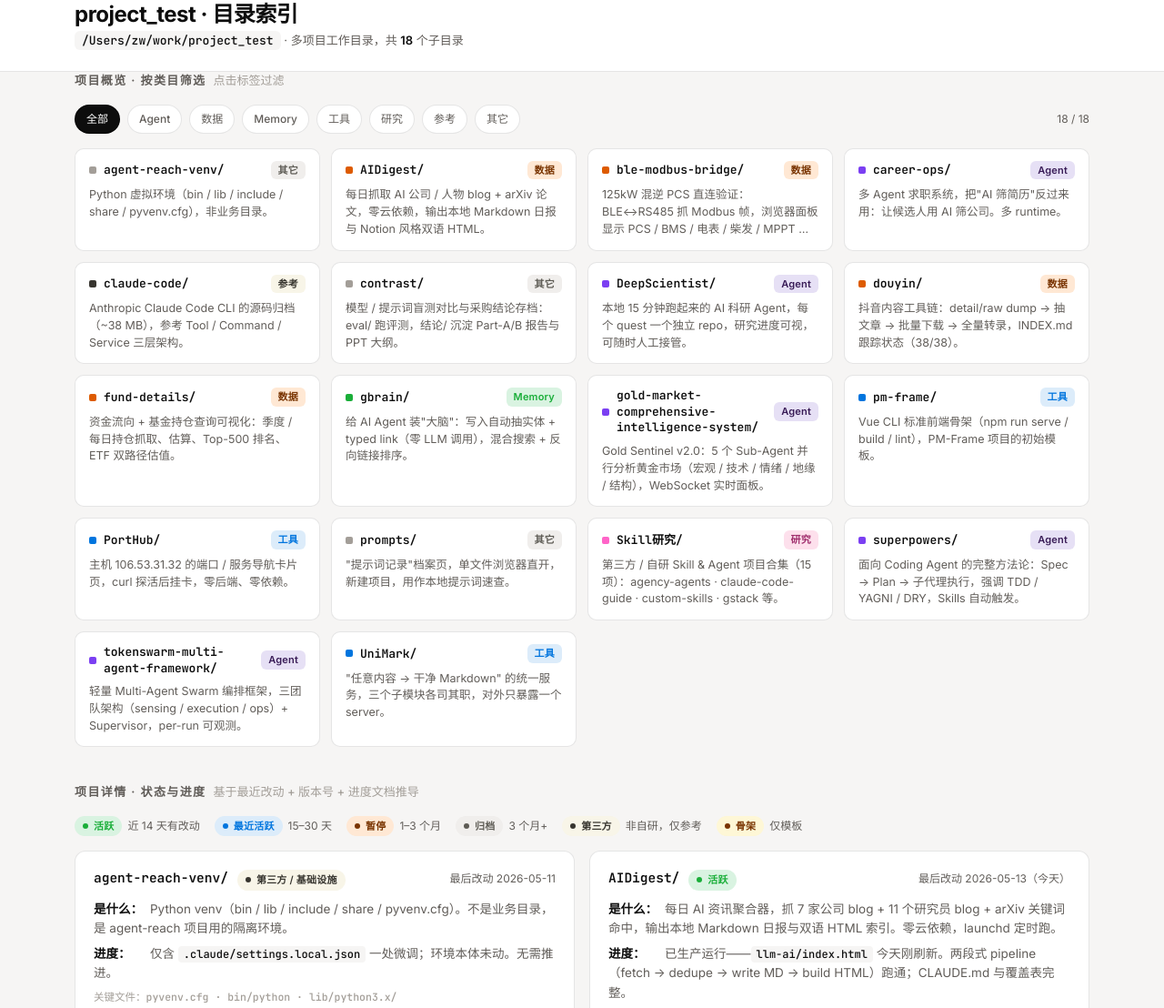
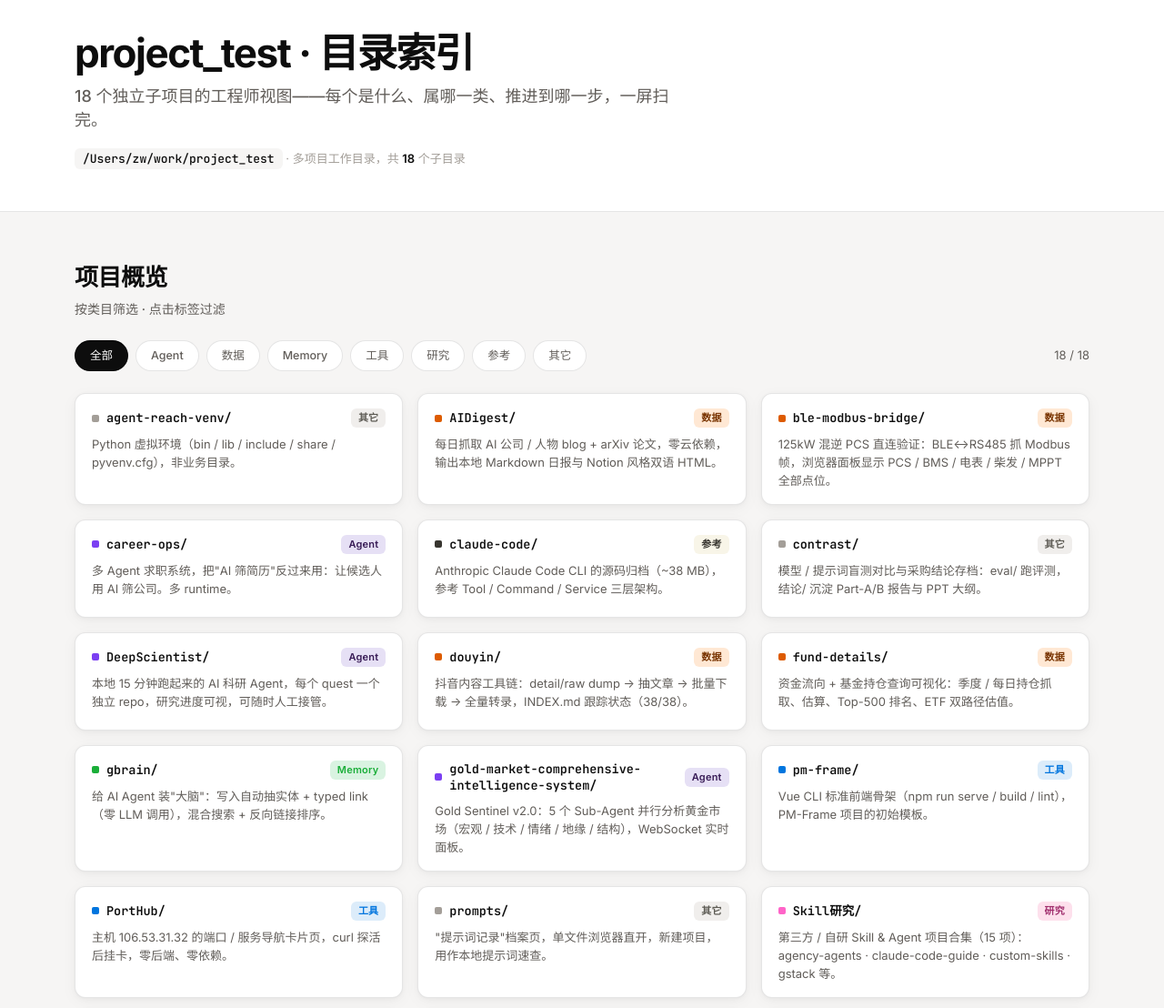
Before and after one commit to zw0269/ems-agent, a website: page index.html in a window 1280 px wide. Shown: the part 130-1238 px from the top of the page at 91% size. Drawn offline with Linux system fonts and the light colour scheme.

Commit message:
style(index): 目录索引升级为 Fuller Notion 视觉
44px hero 标题 + lede；暖白/白整段全宽交替分区；卡片 16px 圆角 + 默认柔影 +
hover 抬升；段标题放大到 26px。沿用同一套 token，内容/计数/锚点不变。

Co-Authored-By: Claude Opus 4.8 (1M context) <noreply@anthropic.com>

```diff
--- a/index.html
+++ b/index.html
@@ -9,27 +9,28 @@
 <link href="https://fonts.googleapis.com/css2?family=Inter:wght@400;500;600;700&family=JetBrains+Mono:wght@500;600&display=swap" rel="stylesheet">
 <style>
   /* ============================================================
-     Design Tokens — Notion 设计语言（第一性原理：取质感原子，弃营销尺度）
+     Design Tokens — Notion 设计语言（"Fuller Notion feel"：更大字号 /
+     更多留白 / 暖白分区交替 / 更柔更大的卡片）
      全部颜色/间距/字号/圆角/阴影集中于此，组件区禁现场 hex
      ============================================================ */
   :root{
     /* —— 画布与表面（暖白纸感） —— */
-    --canvas:#ffffff;            /* 卡片 / 导航 / 页眉表面 */
-    --surface:#f6f5f4;           /* Notion 暖白：页面底色 / code 底 */
-    --surface-soft:#fafaf9;      /* 更浅暖白：备用悬浮底 */
+    --canvas:#ffffff;
+    --surface:#f6f5f4;           /* Notion 暖白：分区交替底色 / code 底 */
+    --surface-soft:#fafaf9;
 
     /* —— 文字阶（近黑 + Notion 暖灰） —— */
-    --ink:rgba(0,0,0,.95);       /* 近黑：标题 / 正文，微暖不刺眼 */
-    --ink-secondary:#615d59;     /* Notion 暖灰 500：次要文字 / 描述 */
-    --ink-muted:#a39e98;         /* Notion 暖灰 300：弱化 / 文件路径 */
+    --ink:rgba(0,0,0,.95);
+    --ink-secondary:#615d59;
+    --ink-muted:#a39e98;
     --on-accent:#ffffff;
     --on-dark:#ffffff;
 
-    /* —— 边框 whisper（1px 低存在感） —— */
+    /* —— 边框 whisper —— */
     --border:rgba(0,0,0,.1);
     --border-strong:rgba(0,0,0,.18);
 
-    /* —— 强调（唯一饱和色：Notion Blue，克制使用） —— */
+    /* —— 强调（唯一饱和色：Notion Blue） —— */
     --accent:#0075de;
     --accent-pressed:#005bab;
     --accent-ring:rgba(0,117,222,.28);
@@ -43,11 +44,11 @@
     --c-ref-bg:#f8f5e8;      --c-ref-fg:#37352f;
     --c-misc-bg:#f0eeec;     --c-misc-fg:#5d5b54;
 
-    /* —— 类目实心点（图标饱和色） —— */
+    /* —— 类目实心点 —— */
     --ico-agent:#7b3ff2;  --ico-data:#dd5b00;    --ico-memory:#1aae39;
     --ico-tool:#0075de;   --ico-research:#ff64c8;--ico-ref:#37352f;  --ico-misc:#a39e98;
 
-    /* —— 状态徽章（与类目共享暖 tint） —— */
+    /* —— 状态徽章 —— */
     --s-active-bg:#d9f3e1;   --s-active-fg:#1aae39;
     --s-recent-bg:#dcecfa;   --s-recent-fg:#0075de;
     --s-paused-bg:#ffe8d4;   --s-paused-fg:#793400;
@@ -55,20 +56,23 @@
     --s-vendor-bg:#f8f5e8;   --s-vendor-fg:#37352f;
     --s-scaffold-bg:#fef7d6; --s-scaffold-fg:#793400;
 
-    /* —— Space（8px base，有机标度） —— */
+    /* —— Space（8px base，含更大留白档） —— */
     --sp-1:4px; --sp-2:8px; --sp-3:12px; --sp-4:16px;
     --sp-5:20px; --sp-6:24px; --sp-8:32px; --sp-10:40px;
+    --sp-12:48px; --sp-14:56px; --sp-16:64px; --sp-20:80px;
 
     /* —— Type —— */
     --font-sans:'Inter','Notion Sans',-apple-system,system-ui,'Segoe UI',Helvetica,sans-serif;
     --font-mono:'JetBrains Mono',ui-monospace,SFMono-Regular,Menlo,monospace;
 
     /* —— Radius —— */
-    --r-xs:4px; --r-sm:6px; --r-md:10px; --r-lg:12px; --r-pill:9999px;
+    --r-xs:4px; --r-sm:6px; --r-md:10px; --r-lg:12px; --r-xl:16px; --r-pill:9999px;
 
-    /* —— Elevation：Notion 4 层柔影（仅 hover / :target 用，密排默认 flat） —— */
+    /* —— Elevation：Notion 多层柔影 —— */
     --shadow-card:rgba(0,0,0,.04) 0 4px 18px, rgba(0,0,0,.027) 0 2.025px 7.85px,
                   rgba(0,0,0,.02) 0 .8px 2.93px, rgba(0,0,0,.01) 0 .175px 1.04px;
+    --shadow-deep:rgba(0,0,0,.01) 0 1px 3px, rgba(0,0,0,.02) 0 3px 7px,
+                  rgba(0,0,0,.02) 0 7px 15px, rgba(0,0,0,.04) 0 14px 28px, rgba(0,0,0,.05) 0 23px 52px;
     --ring-focus:0 0 0 2px var(--canvas), 0 0 0 4px var(--accent);
   }
 
@@ -101,49 +105,55 @@
   .nav-meta{font-size:13px;color:var(--ink-secondary)}
   .nav-meta b{color:var(--ink);font-weight:600}
 
-  /* —— page header（标题块，无 lede 介绍段） —— */
-  .page-head{background:var(--canvas);border-bottom:1px solid var(--border);padding:var(--sp-8) 0 var(--sp-6)}
-  .page-head h1{font-size:24px;font-weight:700;letter-spacing:-.5px;line-height:1.1;margin:0 0 6px;color:var(--ink)}
-  .page-head .path{font-size:13px;color:var(--ink-secondary);margin:0}
+  /* —— page header / hero（大标题 + lede，取 Notion compression-at-scale） —— */
+  .page-head{background:var(--canvas);border-bottom:1px solid var(--border);padding:var(--sp-16) 0 var(--sp-12)}
+  .page-head h1{font-size:44px;font-weight:700;letter-spacing:-1.5px;line-height:1.05;margin:0 0 var(--sp-3);color:var(--ink)}
+  .page-head .lede{font-size:18px;font-weight:500;line-height:1.45;color:var(--ink-secondary);margin:0 0 var(--sp-5);max-width:680px}
+  .page-head .path{font-size:13px;color:var(--ink-muted);margin:0}
   .page-head .path code{font-family:var(--font-mono);background:var(--surface);
-    padding:2px 8px;border-radius:var(--r-sm);color:var(--ink)}
+    padding:3px 9px;border-radius:var(--r-sm);color:var(--ink)}
   .page-head .path b{color:var(--ink);font-weight:600}
 
-  /* —— main —— */
-  main{padding:var(--sp-8) 0 var(--sp-10)}
-  .section-title{font-size:13px;font-weight:600;color:var(--ink-secondary);text-transform:uppercase;
-    letter-spacing:1.4px;margin:0 0 var(--sp-4)}
-  .section-title .count-inline{color:var(--ink-muted);font-weight:500;text-transform:none;letter-spacing:0;margin-left:var(--sp-2)}
-  section + section{margin-top:var(--sp-10)}
+  /* —— bands（暖白 / 白 整段全宽交替） —— */
+  main{padding:0}
+  .band{padding:var(--sp-14) 0}
+  .band--warm{background:var(--surface)}
+  .band--canvas{background:var(--canvas);border-top:1px solid var(--border)}
+
+  /* —— section heading（放大，非 uppercase 小标签） —— */
+  .section-title{font-size:26px;font-weight:700;letter-spacing:-.5px;line-height:1.2;
+    color:var(--ink);margin:0 0 var(--sp-6);display:block}
+  .section-title .count-inline{display:block;font-size:14px;font-weight:500;color:var(--ink-secondary);
+    letter-spacing:0;line-height:1.5;margin:var(--sp-2) 0 0}
 
   /* —— filter bar —— */
-  .toolbar{display:flex;gap:var(--sp-2);flex-wrap:wrap;margin-bottom:var(--sp-4);align-items:center}
-  .pill{font-size:12px;font-weight:500;padding:6px var(--sp-3);border-radius:var(--r-pill);
+  .toolbar{display:flex;gap:var(--sp-2);flex-wrap:wrap;margin-bottom:var(--sp-6);align-items:center}
+  .pill{font-size:12.5px;font-weight:500;padding:7px var(--sp-4);border-radius:var(--r-pill);
     border:1px solid var(--border);background:var(--canvas);color:var(--ink-secondary);cursor:pointer;user-select:none;
-    transition:background .12s ease,color .12s ease,border-color .12s ease}
-  .pill:hover{border-color:var(--border-strong);color:var(--ink)}
+    transition:background .12s ease,color .12s ease,border-color .12s ease,box-shadow .12s ease}
+  .pill:hover{border-color:var(--border-strong);color:var(--ink);box-shadow:var(--shadow-card)}
   .pill.active{background:var(--ink);color:var(--on-dark);border-color:var(--ink)}
   .pill:focus-visible{outline:none;box-shadow:var(--ring-focus)}
-  .toolbar .count{margin-left:auto;font-size:12px;color:var(--ink-secondary)}
+  .toolbar .count{margin-left:auto;font-size:13px;color:var(--ink-secondary)}
 
-  /* —— overview grid (mini cards) —— */
-  .overview-grid{display:grid;grid-template-columns:repeat(auto-fill,minmax(260px,1fr));gap:var(--sp-3)}
-  .mini-card{display:flex;flex-direction:column;gap:var(--sp-2);min-height:96px;
-    background:var(--canvas);border:1px solid var(--border);border-radius:var(--r-md);
-    padding:13px 15px;text-decoration:none;color:inherit;
-    transition:border-color .12s ease,box-shadow .12s ease,transform .12s ease}
-  .mini-card:hover{border-color:var(--border-strong);box-shadow:var(--shadow-card);text-decoration:none}
-  .mini-card:active{transform:translateY(1px)}
+  /* —— overview grid (mini cards：更大更柔，默认柔影 + hover 抬升) —— */
+  .overview-grid{display:grid;grid-template-columns:repeat(auto-fill,minmax(272px,1fr));gap:var(--sp-4)}
+  .mini-card{display:flex;flex-direction:column;gap:var(--sp-2);min-height:108px;
+    background:var(--canvas);border:1px solid var(--border);border-radius:var(--r-lg);
+    padding:16px 18px;text-decoration:none;color:inherit;box-shadow:var(--shadow-card);
+    transition:border-color .14s ease,box-shadow .14s ease,transform .14s ease}
+  .mini-card:hover{border-color:var(--border-strong);box-shadow:var(--shadow-deep);transform:translateY(-2px);text-decoration:none}
+  .mini-card:active{transform:translateY(0)}
   .mini-card:focus-visible{outline:none;box-shadow:var(--ring-focus)}
   .mc-head{display:flex;align-items:center;gap:var(--sp-2)}
   .mc-dot{display:inline-block;width:8px;height:8px;border-radius:2px;flex-shrink:0}
-  .mc-name{font-family:var(--font-mono);font-size:13px;font-weight:600;color:var(--ink);line-height:1.35;
+  .mc-name{font-family:var(--font-mono);font-size:13.5px;font-weight:600;color:var(--ink);line-height:1.35;
     word-break:break-word;flex:1 1 auto;min-width:0}
   .mc-chip{flex:0 0 auto;font-size:10px;padding:2px 7px;letter-spacing:.2px}
-  .mc-desc{font-size:12.5px;line-height:1.5;color:var(--ink-secondary);
+  .mc-desc{font-size:13px;line-height:1.55;color:var(--ink-secondary);
     display:-webkit-box;-webkit-line-clamp:3;-webkit-box-orient:vertical;overflow:hidden}
 
-  /* —— chips（类目，tint/文字对） —— */
+  /* —— chips —— */
   .chip{display:inline-block;font-size:11px;font-weight:600;padding:2px 8px;border-radius:var(--r-sm);letter-spacing:.2px}
   .c-agent   {background:var(--c-agent-bg);   color:var(--c-agent-fg)}
   .c-data    {background:var(--c-data-bg);    color:var(--c-data-fg)}
@@ -173,32 +183,40 @@
   .s-vendor        {background:var(--s-vendor-bg);  color:var(--s-vendor-fg)}
   .s-scaffold      {background:var(--s-scaffold-bg);color:var(--s-scaffold-fg)}
 
-  /* —— detail cards —— */
-  .cards{display:grid;grid-template-columns:repeat(2,minmax(0,1fr));gap:var(--sp-4)}
-  .card{background:var(--canvas);border:1px solid var(--border);border-radius:var(--r-lg);padding:18px 20px;
-    scroll-margin-top:80px;transition:border-color .12s ease,box-shadow .12s ease}
-  .card:target{border-color:var(--accent);box-shadow:0 0 0 3px var(--accent-ring),var(--shadow-card)}
-  .card-head{display:flex;align-items:baseline;gap:10px;flex-wrap:wrap;margin-bottom:10px}
-  .card-title{font-family:var(--font-mono);font-size:14.5px;font-weight:600;color:var(--ink);margin:0;flex:0 0 auto}
+  /* —— detail cards（16px 圆角 + 默认柔影 + 更大留白） —— */
+  .cards{display:grid;grid-template-columns:repeat(2,minmax(0,1fr));gap:var(--sp-5)}
+  .card{background:var(--canvas);border:1px solid var(--border);border-radius:var(--r-xl);padding:24px 26px;
+    scroll-margin-top:80px;box-shadow:var(--shadow-card);
+    transition:border-color .14s ease,box-shadow .14s ease,transform .14s ease}
+  .card:hover{box-shadow:var(--shadow-deep);transform:translateY(-2px)}
+  .card:target{border-color:var(--accent);box-shadow:0 0 0 3px var(--accent-ring),var(--shadow-deep)}
+  .card-head{display:flex;align-items:baseline;gap:10px;flex-wrap:wrap;margin-bottom:12px}
+  .card-title{font-family:var(--font-mono);font-size:15px;font-weight:600;color:var(--ink);margin:0;flex:0 0 auto}
   .card-meta{font-size:12px;color:var(--ink-secondary);margin-left:auto}
-  .card-body{font-size:13.5px;color:var(--ink-secondary);line-height:1.6}
-  .card-body p{margin:6px 0}
+  .card-body{font-size:14px;color:var(--ink-secondary);line-height:1.65}
+  .card-body p{margin:7px 0}
   .card-body .label{display:inline-block;font-weight:600;color:var(--ink);min-width:62px}
   .card-body b{color:var(--ink);font-weight:600}
   .card-body code{background:var(--surface);padding:1px 6px;border-radius:var(--r-xs);font-size:12px;color:var(--ink)}
   .card-files{font-family:var(--font-mono);font-size:11.5px;color:var(--ink-muted)}
 
   /* —— legend —— */
-  .legend{display:flex;flex-wrap:wrap;gap:var(--sp-4);font-size:12px;color:var(--ink-secondary);margin-bottom:var(--sp-4)}
+  .legend{display:flex;flex-wrap:wrap;gap:var(--sp-4);font-size:12px;color:var(--ink-secondary);margin-bottom:var(--sp-6)}
   .legend .item{display:inline-flex;align-items:center;gap:6px}
 
   /* —— footer —— */
-  footer{padding:var(--sp-6) 0 var(--sp-8);font-size:12px;color:var(--ink-secondary);text-align:center}
+  footer{padding:var(--sp-10) 0 var(--sp-12);font-size:12px;color:var(--ink-secondary);text-align:center;
+    background:var(--surface);border-top:1px solid var(--border)}
   footer b{color:var(--ink);font-weight:600}
 
   @media (max-width:900px){.cards{grid-template-columns:1fr}}
-  @media (max-width:820px){.container{padding:0 var(--sp-4)}}
-  @media (max-width:560px){.page-head h1{font-size:20px}}
+  @media (max-width:820px){.container{padding:0 var(--sp-4)} .band{padding:var(--sp-10) 0}}
+  @media (max-width:560px){
+    .page-head{padding:var(--sp-10) 0 var(--sp-8)}
+    .page-head h1{font-size:30px;letter-spacing:-1px}
+    .page-head .lede{font-size:16px}
+    .section-title{font-size:22px}
+  }
 </style>
 </head>
 <body>
@@ -213,15 +231,17 @@
 <header class="page-head">
   <div class="container">
     <h1>project_test · 目录索引</h1>
+    <p class="lede">18 个独立子项目的工程师视图——每个是什么、属哪一类、推进到哪一步，一屏扫完。</p>
     <p class="path"><code>/Users/zw/work/project_test</code> · 多项目工作目录，共 <b>18</b> 个子目录</p>
   </div>
 </header>
 
-<main class="container">
+<main>
 
   <!-- ============== 概览卡片网格 ============== -->
-  <section id="overview">
-    <h2 class="section-title">项目概览 · 按类目筛选<span class="count-inline">点击标签过滤</span></h2>
+  <section id="overview" class="band band--warm">
+    <div class="container">
+      <h2 class="section-title">项目概览<span class="count-inline">按类目筛选 · 点击标签过滤</span></h2>
       <div class="toolbar">
         <span class="pill active" data-filter="all">全部</span>
         <span class="pill" data-filter="agent">Agent</span>
@@ -399,11 +419,13 @@
         </a>
 
       </div>
+    </div>
   </section>
 
   <!-- ============== 项目详情 ============== -->
-  <section id="details">
-    <h2 class="section-title">项目详情 · 状态与进度<span class="count-inline">基于最近改动 + 版本号 + 进度文档推导</span></h2>
+  <section id="details" class="band band--canvas">
+    <div class="container">
+      <h2 class="section-title">项目详情<span class="count-inline">状态与进度 · 基于最近改动 + 版本号 + 进度文档推导</span></h2>
 
       <div class="legend">
         <span class="item"><span class="status s-active">活跃</span>近 14 天有改动</span>
@@ -651,6 +673,7 @@
         </article>
 
       </div>
+    </div>
   </section>
 
 </main>
```
Lines whose indentation alone changed are shown as unchanged.
